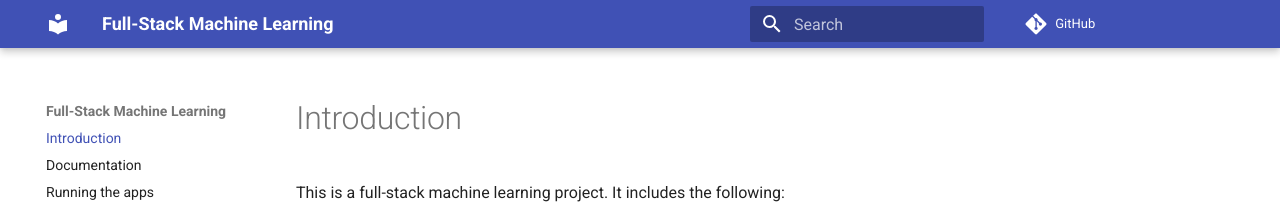
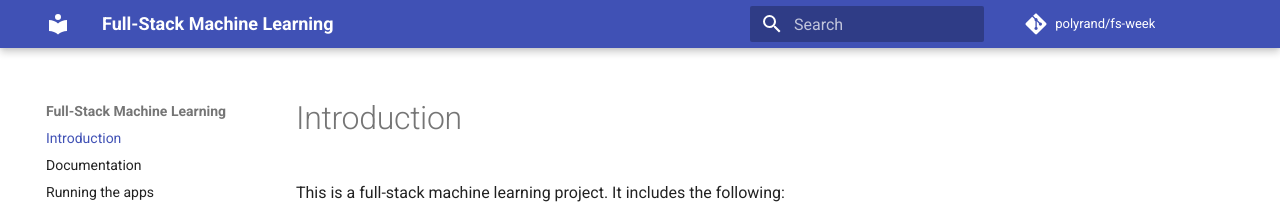
Before and after one commit to polyrand/fs-week, an MkDocs documentation site: the page built from docs/docs/index.md, in a window 1280 px wide. Shown: the top 208 px of the page. Built offline with MkDocs 1.6.1 and Material for MkDocs 9.7.7, drawn with Linux system fonts in a browser that asks for light colours; comment, search, counter and statistics services are not loaded.

Commit message:
set up repo name

```diff
--- a/docs/mkdocs.yml
+++ b/docs/mkdocs.yml
@@ -1,5 +1,6 @@
 site_name: Full-Stack Machine Learning
 repo_url: https://github.com/polyrand/fs-week
+repo_name: polyrand/fs-week
 
 theme:
    name: material
```
